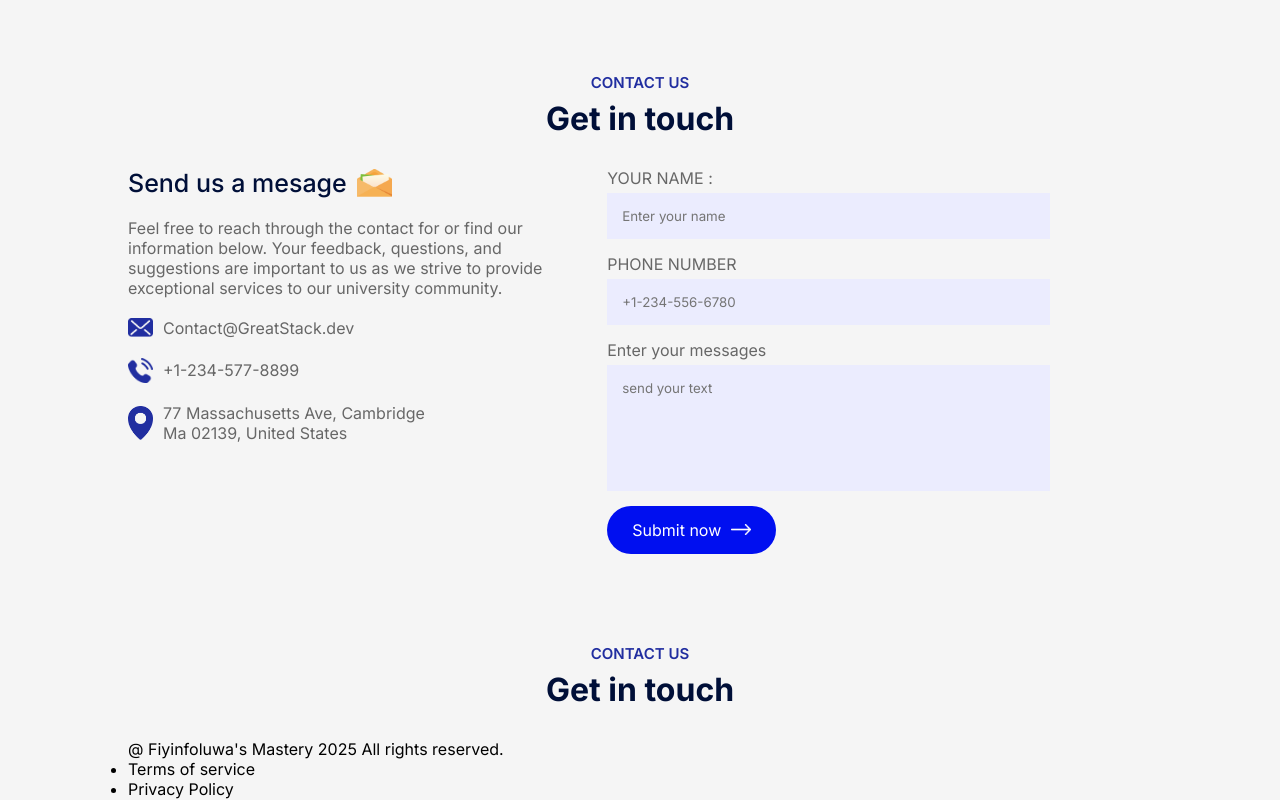
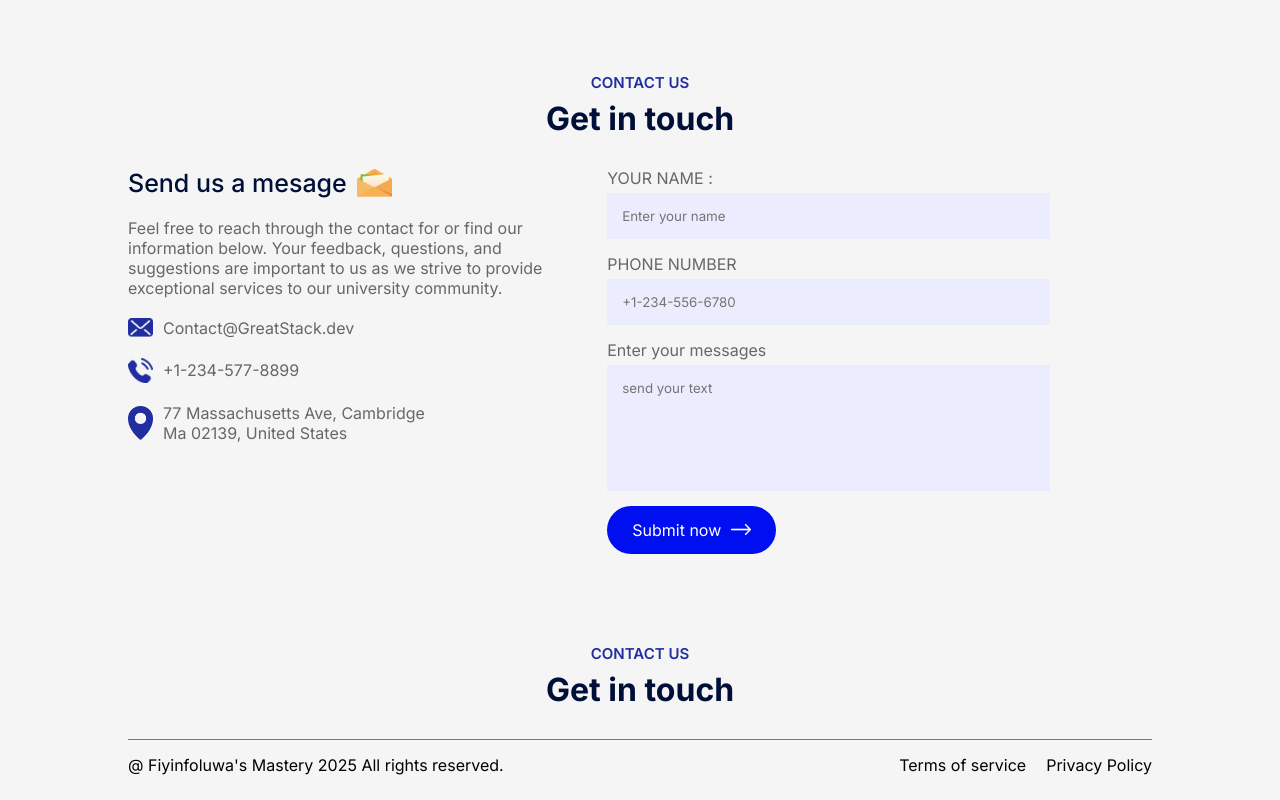
Before and after one commit to Developerfiyin/edusity-webpage, a React (Vite) app: page / in a window 1280 px wide. Shown: the part 3043-3843 px from the top of the page. Built offline with nearby package versions, Linux system fonts and the light colour scheme.

Commit message:
styled footer

```diff
--- a/src/Components/Footer/footer.css
+++ b/src/Components/Footer/footer.css
@@ -0,0 +1,13 @@
+.footer {
+  margin: 10px auto;
+  display: flex;
+  align-items: center;
+  justify-content: space-between;
+  border-top: 1px solid #797979;
+  padding: 15px 0;
+}
+.footer ul li {
+  display: inline-block;
+  list-style: none;
+  margin-left: 20px;
+}
```
